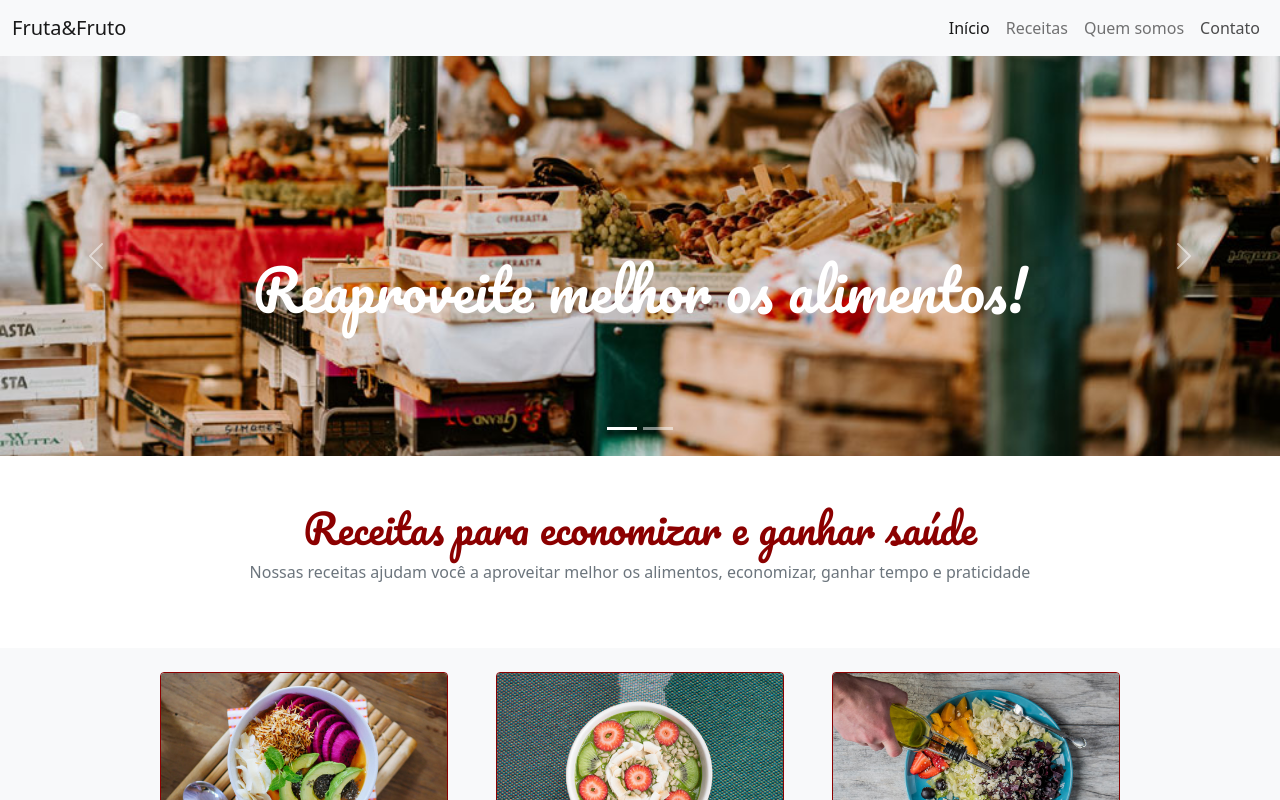
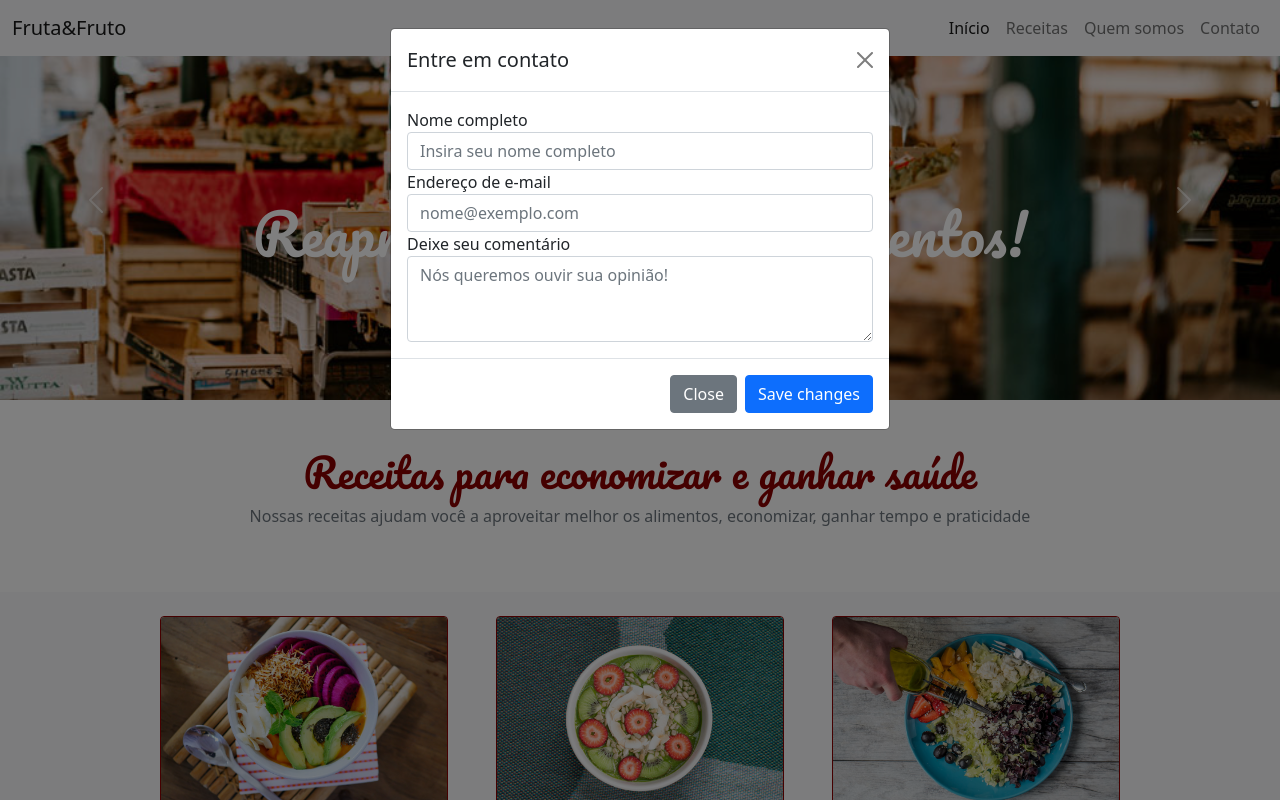
Before and after one commit to viniflopes/Projeto-Bootstrap, a plain HTML site: page index.html in a window 1280 px wide. Both pictures are taken after a click on the link "Contato". Shown: the top 800 px of the page. Drawn offline with nearby package versions, Linux system fonts and the light colour scheme.

Commit message:
Adicionando e estilizando modal

```diff
--- a/index.html
+++ b/index.html
@@ -14,7 +14,7 @@
 
 <body>
   <header>
-    <nav class="navbar navbar-expand-lg navbar-light bg-light">
+    <nav class="navbar navbar-expand-lg navbar-light bg-light fixed-top">
       <div class="container-fluid">
         <a class="navbar-brand" href="#">Fruta&Fruto</a>
         <button class="navbar-toggler" type="button" data-bs-toggle="collapse" data-bs-target="#navbarNav" aria-controls="navbarNav" aria-expanded="false" aria-label="Toggle navigation">
@@ -32,7 +32,7 @@
               <a class="nav-link" href="#">Quem somos</a>
             </li>
             <li class="nav-item">
-              <a class="nav-link" href="#">Contato</a>
+              <a class="nav-link" data-bs-toggle="modal" data-bs-target="#modalContato" href="#">Contato</a>
             </li>
           </ul>
         </div>
@@ -140,6 +140,38 @@
 
   </main>
 
+  <!-- Modal -->
+  <div class="modal fade" id="modalContato" tabindex="-1" aria-labelledby="exampleModalLabel" aria-hidden="true">
+    <div class="modal-dialog">
+      <div class="modal-content">
+        <div class="modal-header">
+          <h5 class="modal-title" id="exampleModalLabel">Entre em contato</h5>
+          <button type="button" class="btn-close" data-bs-dismiss="modal" aria-label="Close"></button>
+        </div>
+        <div class="modal-body">
+          <form>
+            <div class="form-group">
+              <label for="formGroupExampleInput">Nome completo</label>
+              <input type="text" class="form-control" id="formGroupExampleInput" placeholder="Insira seu nome completo">
+            </div>
+            <div class="form-group">
+              <label for="exampleFormControlInput1">Endereço de e-mail</label>
+              <input type="email" class="form-control" id="exampleFormControlInput1" placeholder="nome@exemplo.com">
+            </div>
+            <div class="form-group">
+              <label for="exampleFormControlTextarea1">Deixe seu comentário</label>
+              <textarea class="form-control" id="exampleFormControlTextarea1" placeholder="Nós queremos ouvir sua opinião!" rows="3"></textarea>
+            </div>
+          </form>
+        </div>
+        <div class="modal-footer">
+          <button type="button" class="btn btn-secondary" data-bs-dismiss="modal">Close</button>
+          <button type="button" class="btn btn-primary">Save changes</button>
+        </div>
+      </div>
+    </div>
+  </div>
+
   <p>contato:<a href="mailto:email@frutafruto.com.br">email@frutafruto.com.br</a></p>
 
   <script src="https://cdn.jsdelivr.net/npm/bootstrap@5.0.2/dist/js/bootstrap.bundle.min.js" integrity="sha384-MrcW6ZMFYlzcLA8Nl+NtUVF0sA7MsXsP1UyJoMp4YLEuNSfAP+JcXn/tWtIaxVXM" crossorigin="anonymous"></script>
```
